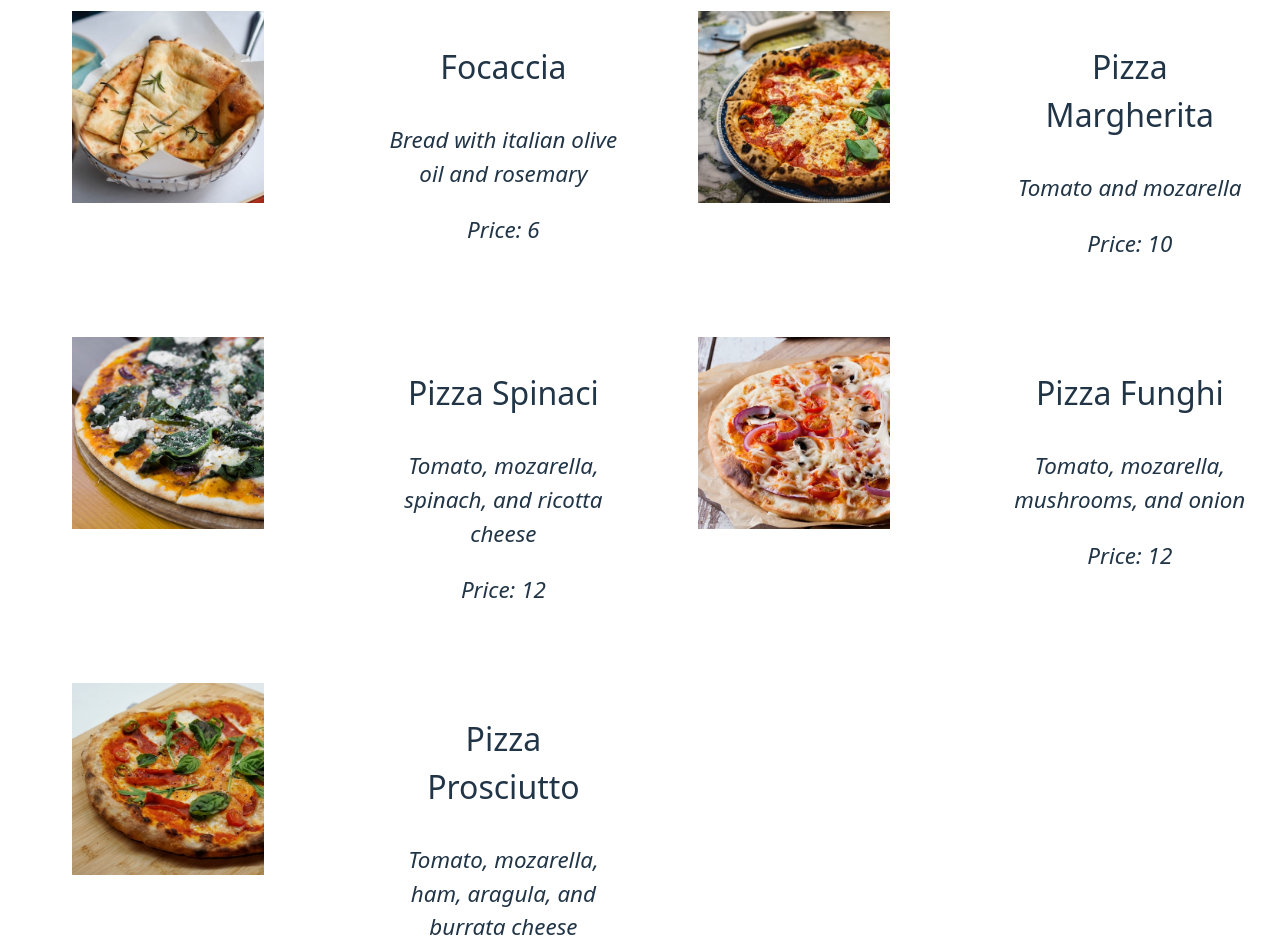
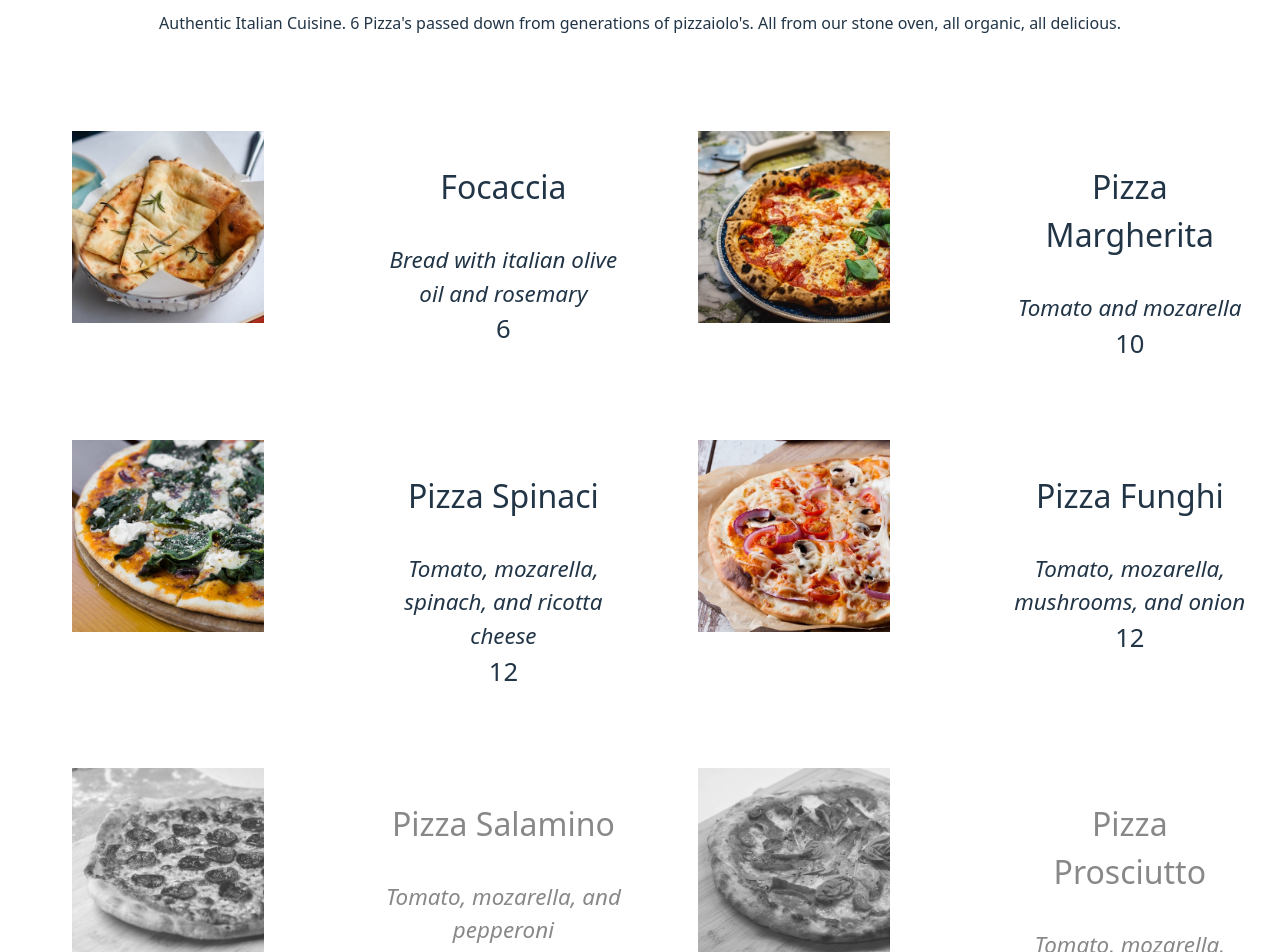
Before and after one commit to georgetsai2028/pizza-menu, a React (Vite) app: page / in a window 1280 px wide. Shown: the part 460-1412 px from the top of the page. Built offline with nearby package versions, Linux system fonts and the light colour scheme.

Commit message:
added template literal to greyscale sold out items

```diff
--- a/src/App.css
+++ b/src/App.css
@@ -126,6 +126,15 @@ img {
   padding: 0.4rem 0;
 }
 
+.pizzas.sold-out {
+  color: #888;
+}
+
+.pizzas.sold-out img {
+  filter: grayscale();
+  opacity: 0.8;
+}
+
 .pizza h3 {
   font-size: 2rem;
   font-weight: 400;
--- a/src/App.tsx
+++ b/src/App.tsx
@@ -63,7 +63,7 @@ const pizzaData: PizzaProps[] = [
     ingredients: "Tomato, mozarella, ham, aragula, and burrata cheese",
     price: 18,
     photoName: "src/assets/pizzas/prosciutto.jpg",
-    soldOut: false,
+    soldOut: true,
   },
 ];
 
@@ -81,6 +81,11 @@ const Menu = ({ pizzaData }: MenuProps) => {
   return (
     <div className="menu">
       <h2> Our Menu</h2>
+
+      <p>
+        Authentic Italian Cuisine. 6 Pizza's passed down from generations of
+        pizzaiolo's. All from our stone oven, all organic, all delicious.
+      </p>
       <ul className="pizzas">
         {pizzas.map((pizza) => (
           <Pizza pizzaObj={pizza} key={pizza.name} />
@@ -121,18 +126,15 @@ const Order = () => {
 
 function Pizza({ pizzaObj }: { pizzaObj: PizzaProps }) {
   const { name, ingredients, price, photoName, soldOut } = pizzaObj;
-  if (soldOut) {
-    return null;
-  }
 
   return (
-    <div className="pizzas">
+    <li className={`pizzas ${soldOut ? "sold-out" : ""}`}>
       <img src={photoName} alt={name} />
       <div className="pizza">
         <h3> {name} </h3>
         <p> {ingredients} </p>
-        <p>Price: {price} </p>
+        <span>{soldOut ? "Sold Out" : price} </span>
       </div>
-    </div>
+    </li>
   );
 }
```
